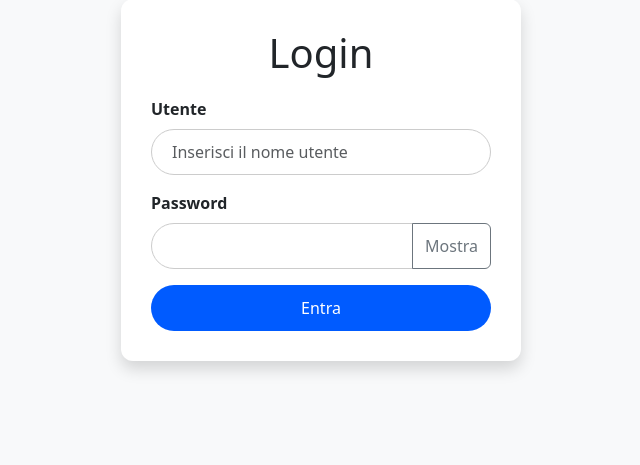
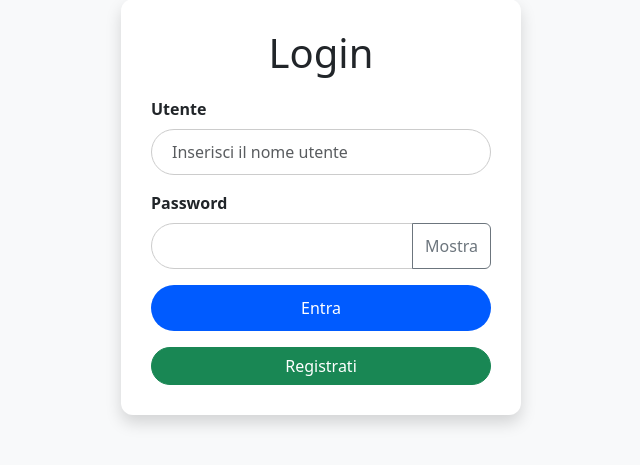
Before and after one commit to frankv10/aato_project, a Django app: page /accounts/login/ in a window 1280 px wide. Shown: the part 249-714 px from the top of the page, without its empty margins (319-959 px from the left). Run offline with Django 5.2, Linux system fonts and the light colour scheme.

Commit message:
aggiunto tasto registrati

```diff
--- a/accounts/templates/accounts/login.html
+++ b/accounts/templates/accounts/login.html
@@ -118,6 +118,11 @@
                 </div>
             </div>
             <button type="submit" class="btn btn-login">Entra</button>
+
+            <!-- Bottone registrazione con spazio -->
+            <div class="d-grid mt-3">
+                <a href="{% url 'registrazione' %}" class="btn btn-success rounded-pill px-4">Registrati</a>
+            </div>
         </form>
     </div>
 
```
